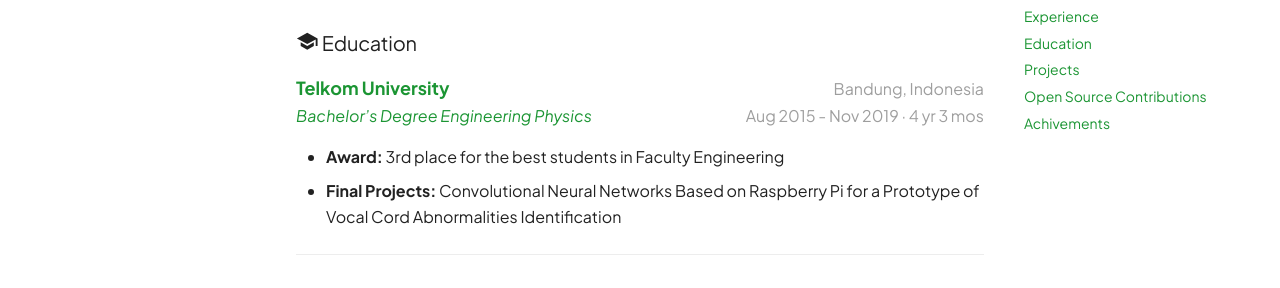
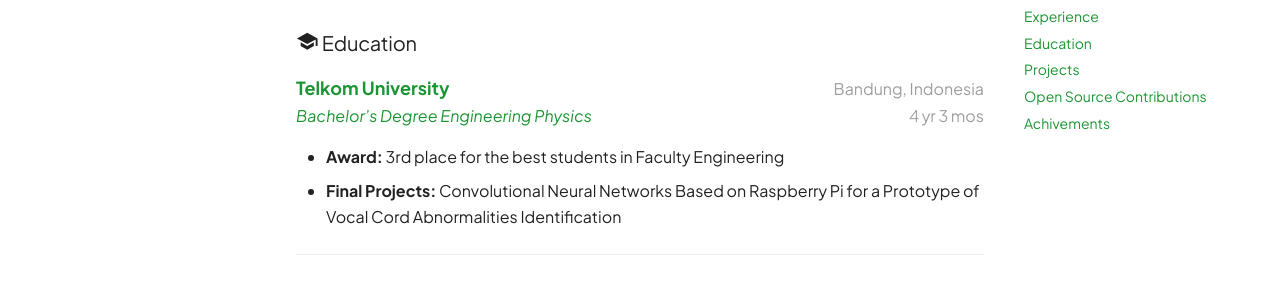
Before and after one commit to agfianf/agfianf.github.io, an MkDocs documentation site: the page built from docs/about.md, in a window 1280 px wide and 900 px high, scrolled down 2387 px. Shown: the part 155-443 px from the top of the window. Built offline with MkDocs 1.6.1 and Material for MkDocs 9.7.7, drawn with Linux system fonts in a browser that asks for light colours; emoji names are drawn with the system emoji font.

Commit message:
fix: simplify date format in education section of 'About Me'

```diff
--- a/docs/about.md
+++ b/docs/about.md
@@ -174,7 +174,7 @@
 </div>
 <div class="job-title-date">
     <span class="title">Bachelor’s Degree Engineering Physics</span>
-    <span class="date">Aug 2015 - Nov 2019 · 4 yr 3 mos</span>
+    <span class="date">4 yr 3 mos</span>
 </div>
 - **Award:** 3rd place for the best students in Faculty Engineering
 - **Final Projects:** Convolutional Neural Networks Based on Raspberry Pi for a Prototype of Vocal Cord Abnormalities Identification
```
